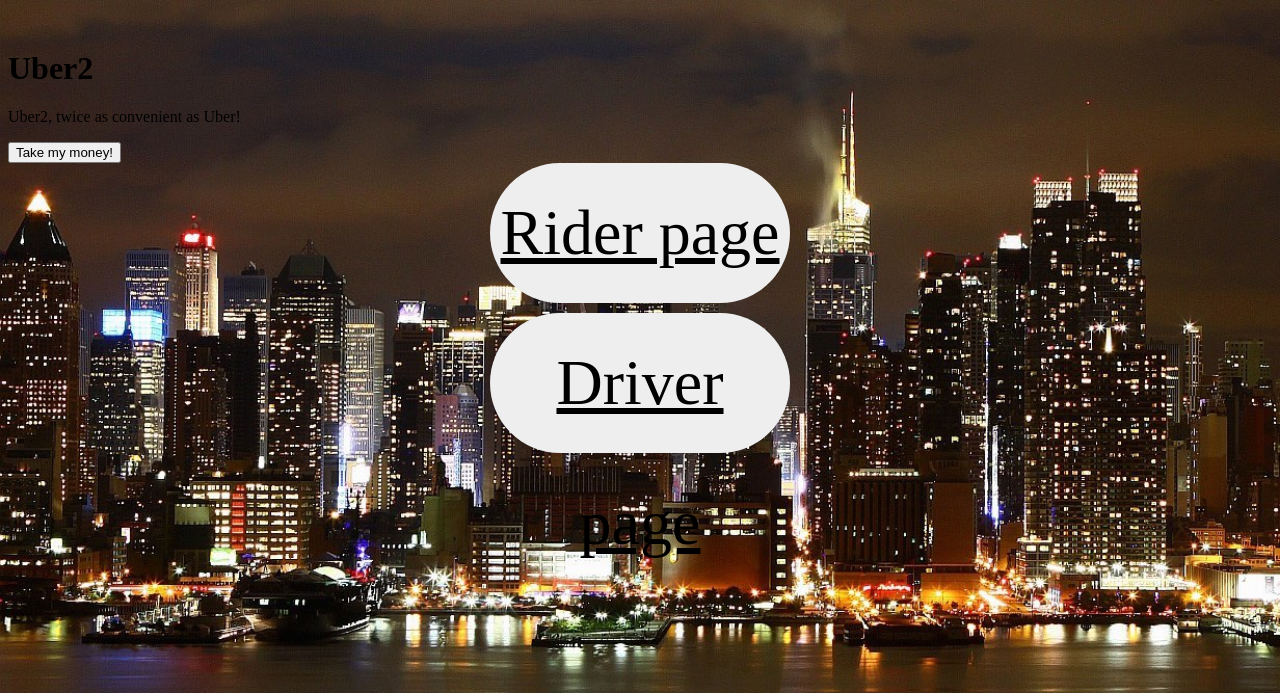
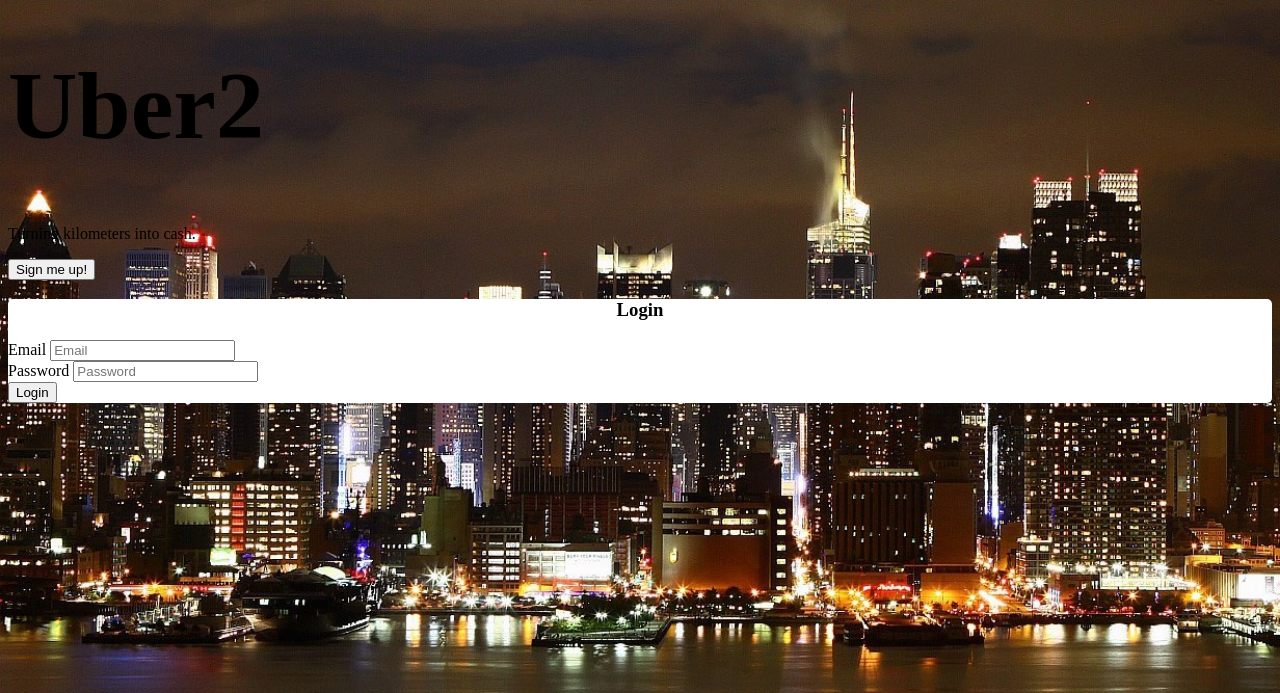
Before and after one commit to alex-heritier/Uber2, a PHP site: page /app/pages/landing.html in a window 1280 px wide. Shown: the top 693 px of the page. Run offline with PHP 8.4, Linux system fonts and the light colour scheme.

Commit message:
added login form to landing

```diff
--- a/app/css/landing.css
+++ b/app/css/landing.css
@@ -8,27 +8,15 @@
     margin-top: 50px;
 }
 
-.box {
-    text-align: center;
-    margin-bottom: 10px;
+.content-box h1 {
+    font-size: 6rem;
 }
 
-.box a {
-    color: black;
-    margin: auto;
-    background-color: #eee;
-    transition: background-color 0.2s ease;
-    border-radius: 80px;
-    width: 300px;
-    height: 140px;
-    line-height: 140px;
-    font-size: 4rem;
-    display: block;
+.login-box {
+    background-color: white;
+    border-radius: 5px;
 }
 
-.box a:hover {
-    color: black;
-    cursor: pointer;
-    text-decoration: none;
-    background-color: #fff;
+.login-box h3 {
+    text-align: center;
 }
--- /dev/null
+++ b/app/js/driver.js
@@ -0,0 +1,4 @@
+
+app.controller("driverController", function($scope) {
+
+});
--- /dev/null
+++ b/app/js/landing.js
@@ -0,0 +1,4 @@
+
+app.controller("landingController", function($scope) {
+
+});
--- /dev/null
+++ b/app/js/register.js
@@ -0,0 +1,4 @@
+
+app.controller("registerController", function($scope) {
+
+});
--- /dev/null
+++ b/app/js/rider.js
@@ -0,0 +1,4 @@
+
+app.controller("riderController", function($scope) {
+
+});
--- a/app/pages/landing.html
+++ b/app/pages/landing.html
@@ -1,16 +1,28 @@
 <!-- landing.html CSS -->
 <link href="/app/css/landing.css"  rel="stylesheet" type="text/css"  />
 
-<div class="jumbotron content-box">
-    <h1>Uber2</h1>
-    <p>Uber2, twice as convenient as Uber!</p>
-    <button type="button" class="btn btn-primary" onclick="document.location.href='#/about'">Take my money!</button>
-</div>
-<div class="row">
-    <div class="col-xs-12 col-sm-6 box">
-        <a href="#/rider">Rider page</a>
+<div>
+    <div class="jumbotron content-box">
+        <h1>Uber2</h1>
+        <p>Turning kilometers into cash.</p>
+        <button type="button" class="btn btn-primary" onclick="document.location.href='#/about'">Sign me up!</button>
     </div>
-    <div class="col-xs-12 col-sm-6 box">
-        <a href="#/driver">Driver page</a>
+    <div class="row">
+        <div class="col-xs-1 col-md-4 spacer-box"></div>
+        <div class="col-xs-10 col-md-4 login-box">
+            <h3>Login</h3>
+            <form>
+                <div class="form-group">
+                    <label for="loginEmail">Email</label>
+                    <input type="email" class="form-control" placeholder="Email" ng-model="email">
+                </div>
+                <div class="form-group">
+                    <label for="loginPassword">Password</label>
+                    <input type="password" class="form-control" placeholder="Password" ng-model="password">
+                </div>
+                <button type="submit" class="btn btn-default">Login</button>
+            </form>
+        </div>
+        <div class="col-xs-1 col-md-4 spacer-box"></div>
     </div>
 </div>
--- a/index.html
+++ b/index.html
@@ -11,6 +11,10 @@
     <script src="https://ajax.googleapis.com/ajax/libs/angularjs/1.5.7/angular.min.js"></script>
     <script src="https://ajax.googleapis.com/ajax/libs/angularjs/1.4.8/angular-route.js"></script>
     <script src="app/js/app.js"></script>
+    <script src="app/js/landing.js"></script>
+    <script src="app/js/register.js"></script>
+    <script src="app/js/rider.js"></script>
+    <script src="app/js/driver.js"></script>
 </head>
 <body ng-app="uber2">
     <div class="container">
```
Also changed, not shown: app/css/register.css (added, +34 -0 lines), app/js/app.js (+9 -2 lines), app/pages/register.html (renamed from app/pages/about.html).
